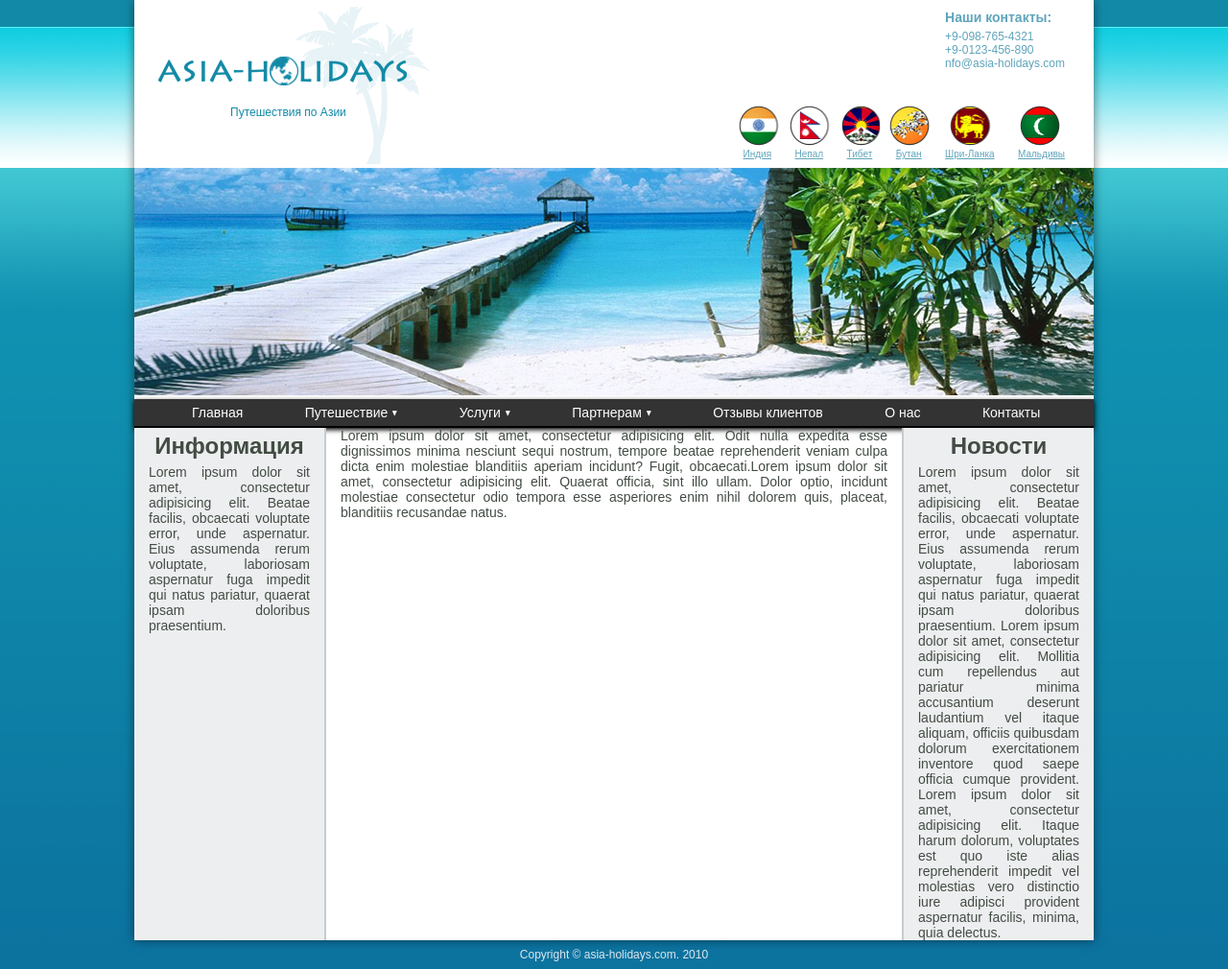
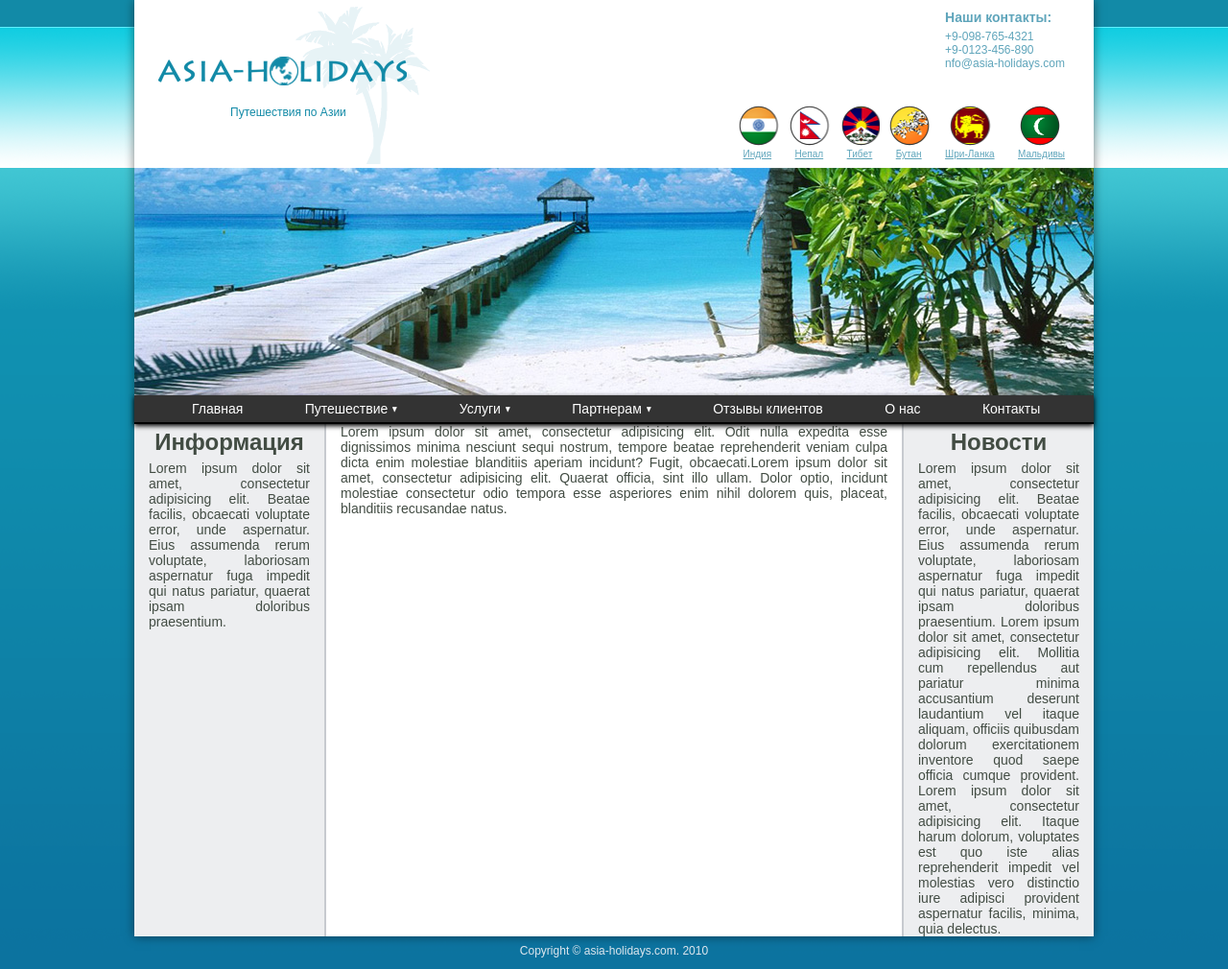
Before and after one commit to npmcdn-to-unpkg-bot/Home_Work, a plain HTML site: page lesson_4/index.html in a window 1280 px wide. Shown: the whole page at 96% size. Drawn offline with Linux system fonts and the light colour scheme.

Commit message:
changed css .fon, .menu

```diff
--- a/lesson_4/css/style.css
+++ b/lesson_4/css/style.css
@@ -85,7 +85,14 @@ ul {
 	background-position: -272px 0;
 }
 
+.fon {
+	line-height: 0;
+	font-size: 0;
+	letter-spacing: -1px;
+}
+
 .menu {
+	position: relative;
 	background-color: #333333;
 	border-bottom: 2px solid #000;
 	box-shadow: 0 2px 5px rgba(0,0,0,1);
```
